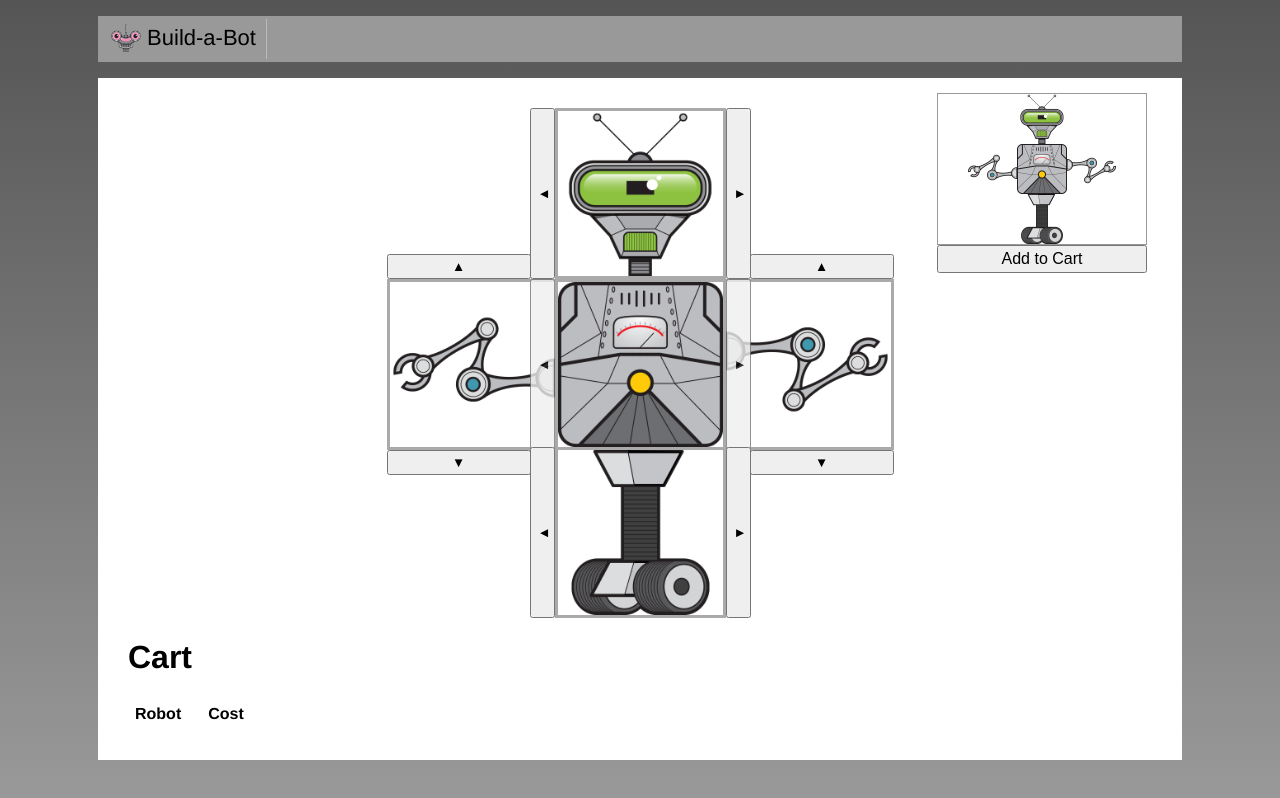
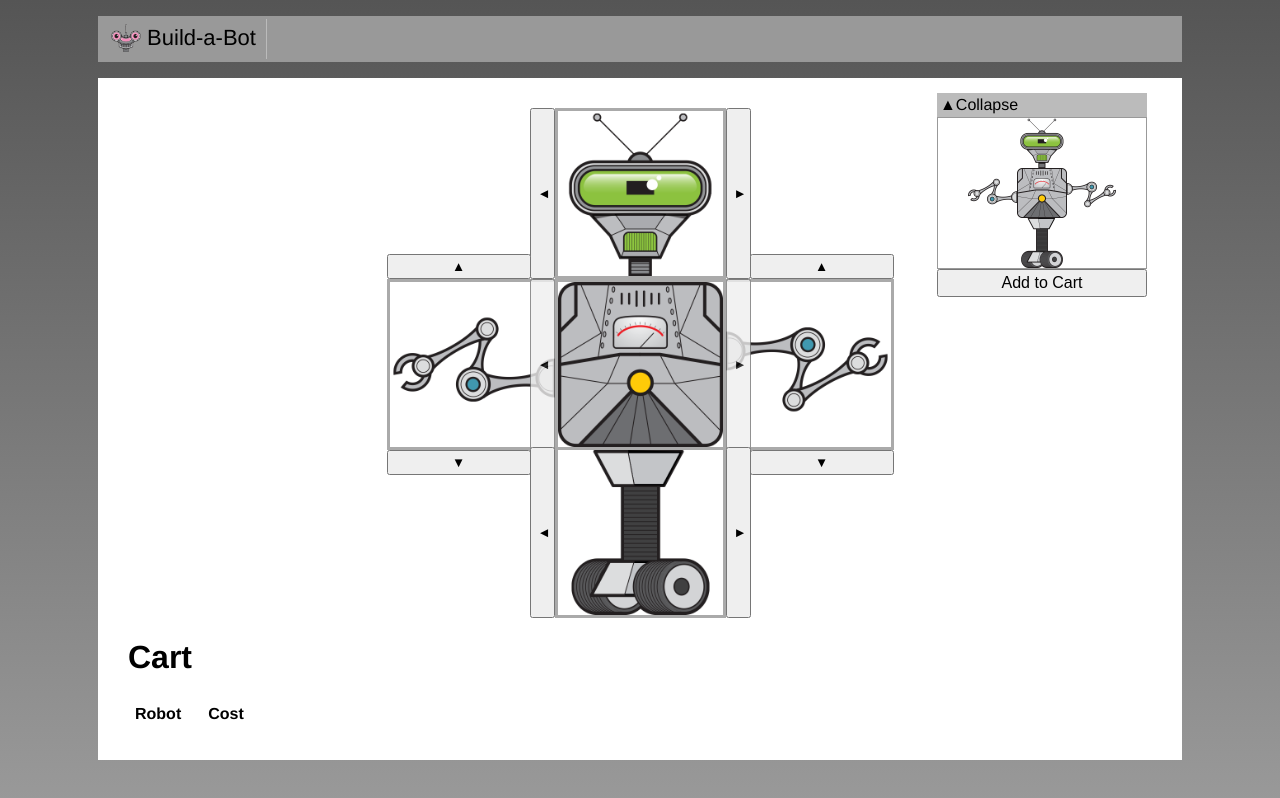
Before and after one commit to mgarnick1/build-a-bot, a Vue app: page / in a window 1280 px wide. Built offline with nearby package versions, Linux system fonts and the light colour scheme.

Commit message:
added a collapsibleSection to show and hide the preview

```diff
--- /dev/null
+++ b/src/shared/CollapsibleSection.vue
@@ -0,0 +1,27 @@
+<template>
+  <div>
+    <div class="header">
+      <span v-if="open" @click="open = !open">&#x25B2;Collapse</span>
+      <span v-if="!open" @click="open = !open">&#x25BC;Expand</span>
+    </div>
+    <!-- Toggleable -->
+    <slot v-if="open"></slot>
+  </div>
+</template>
+
+<script>
+export default {
+  name: "CollapsibleSection",
+  data() {
+    return { open: true };
+  }
+};
+</script>
+
+<style scoped>
+.header {
+  background-color: #bbb;
+  padding: 3px;
+  cursor: pointer;
+}
+</style>
```
Also changed, not shown: src/build/RobotBuilder.vue.
